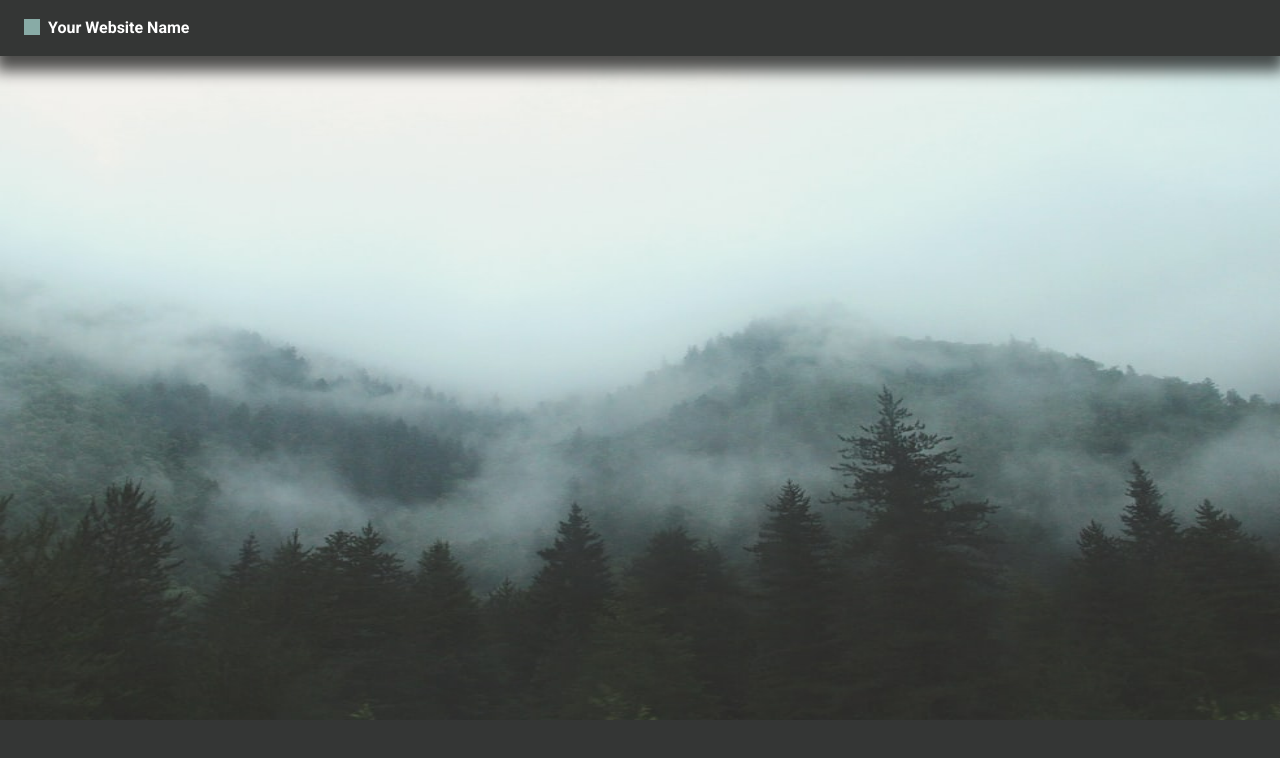
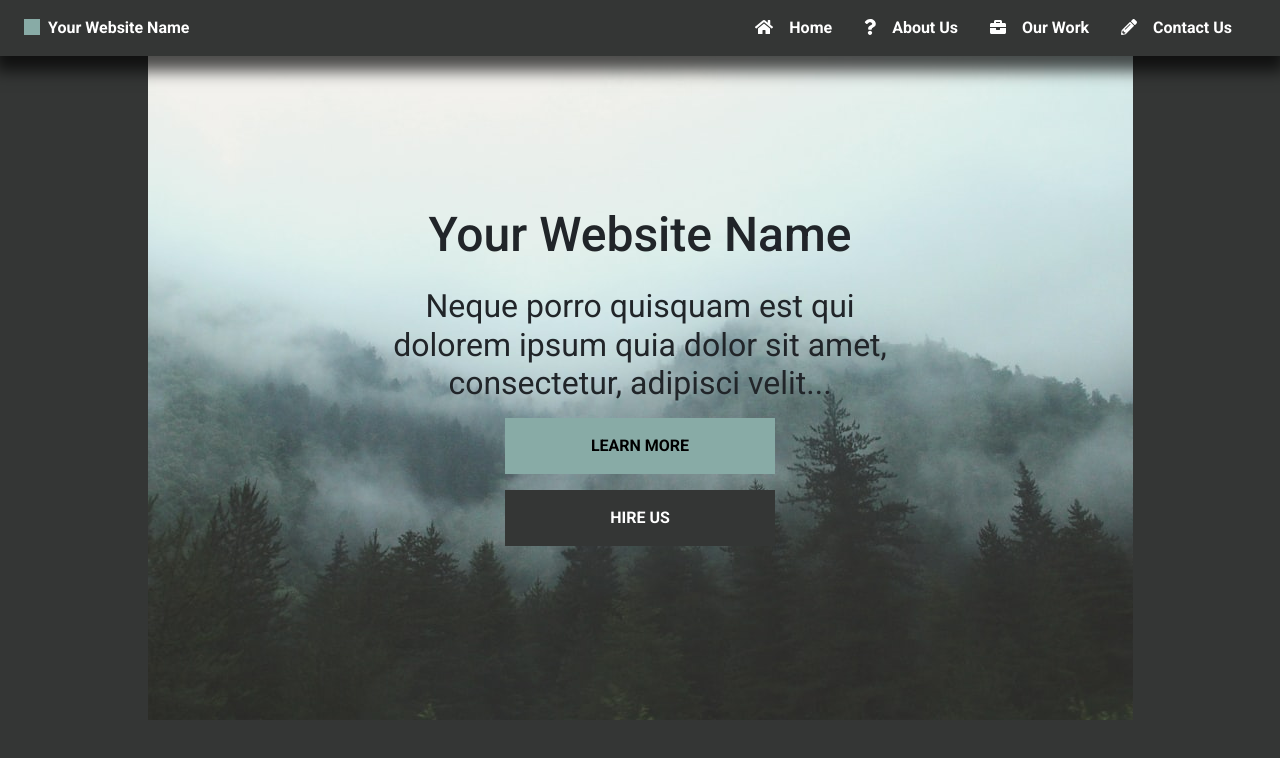
Before and after one commit to jwnukoski/coolgheny, a React (Create React App) app: page / in a window 1280 px wide. Shown: the top 758 px of the page. Built offline with nearby package versions, Linux system fonts and the light colour scheme.

Commit message:
some work on the header

```diff
--- a/src/App.tsx
+++ b/src/App.tsx
@@ -4,10 +4,13 @@ import Nav from './components/Nav/Nav'
 import Header from './components/Header/Header'
 
 function App () {
+  const siteName: string = 'Your Website Name'
+  const callToAction: string = 'Neque porro quisquam est qui dolorem ipsum quia dolor sit amet, consectetur, adipisci velit...'
+
   return (
     <div className="App">
-      <Nav/>
-      <Header/>
+      <Nav siteName={siteName}/>
+      <Header siteName={siteName} callToAction={callToAction}/>
     </div>
   )
 }
--- a/src/components/Header/Header.tsx
+++ b/src/components/Header/Header.tsx
@@ -1,10 +1,22 @@
 import React from 'react'
 import './styles/Header.scss'
 
-function Header () {
+type HeaderProps = {
+  siteName: string;
+  callToAction: string;
+}
+
+function Header (props: HeaderProps) {
   return (
         <header>
-
+          <div className="verticalPadTop"></div>
+          <div className="midContentWrapper">
+            <h1>{props.siteName}</h1>
+            <h2>{props.callToAction}</h2>
+            <a className="learnBtn" href="/#about-us">LEARN MORE</a>
+            <a className="hireBtn" href="/#contact-us">HIRE US</a>
+          </div>
+          <div className="verticalPadBottom"></div>
         </header>
   )
 }
--- a/src/components/Header/styles/Header.scss
+++ b/src/components/Header/styles/Header.scss
@@ -1,16 +1,82 @@
 @import '../../../styles/global';
 
 header {
+    padding-top: 3em;
     background-color: map-get($colors, bkgPrimary);
     background-image: url('./banner.jpeg');
     background-size: 100% 100%;
     object-fit: cover;
     background-repeat: no-repeat;
     min-height: 90vh;
+
+    display: flex;
+    align-items: center;
+    justify-content: center;
+
+    .verticalPadTop {
+        align-self: flex-start;
+    }
+
+    .verticalPadBottom {
+        align-self: flex-end;
+    }
+
+    .midContentWrapper {
+        h1, h2 {
+            text-align: center;
+            display: block;
+            width: 100%;
+            margin-bottom: 0.5em;
+        }
+
+        h1 {
+            font-weight: 2em;
+            font-size: 3em;
+        }
+
+        h2 {
+            max-width: 50%;
+            margin: auto;
+            font-weight: normal;
+        }
+
+        a {
+            font-weight: bold;
+            display: block;
+            padding: 1em;
+            margin: 1em auto;
+            text-decoration: none;
+            text-align: center;
+            max-width: 50%;
+            font-size: 1em;
+        }
+
+        .learnBtn {
+            color: map-get($colors, txtSecondary);
+            background-color: map-get($colors, primary);
+            &:hover {
+                background-color: map-get($colors, secondary);
+            }
+        }
+
+        .hireBtn {
+            background-color: map-get($colors, bkgPrimary);
+            color: map-get($colors, txtPrimary);
+            &:hover {
+                background-color: map-get($colors, bkgSecondary);
+            }
+        }
+    }
 }
 
-@media only screen and (max-width: 768px) {
+@media only screen and (min-width: 768px) {
     header {
         background-size: auto 100%;
+        background-position: center;
+
+        .learnBtn, .hireBtn {
+            display: inline;
+            width: 25%;
+        }
     }
 }
--- a/src/components/Nav/Nav.tsx
+++ b/src/components/Nav/Nav.tsx
@@ -1,10 +1,28 @@
 import React, { useState } from 'react'
 import './styles/Nav.scss'
 import { FontAwesomeIcon } from '@fortawesome/react-fontawesome'
-import { faBars, faTimes } from '@fortawesome/free-solid-svg-icons'
+import { faBars, faTimes, faHome, faQuestion, faBriefcase, faPencilAlt } from '@fortawesome/free-solid-svg-icons'
+import { IconProp } from '@fortawesome/fontawesome-svg-core'
 
-function Nav () {
+type NavProps = {
+  siteName: string;
+}
+
+type Link = {
+  name: string;
+  link: string;
+  fontAwesomeIcon: IconProp;
+  alt: string;
+}
+
+function Nav (props: NavProps) {
   const [displayMobileMenu, setDisplayMobileMenu] = useState(false)
+  const links: Link[] = [
+    { name: 'Home', link: '/#home', fontAwesomeIcon: faHome, alt: '' },
+    { name: 'About Us', link: '/#about-us', fontAwesomeIcon: faQuestion, alt: 'Learn More' },
+    { name: 'Our Work', link: '/#our-work', fontAwesomeIcon: faBriefcase, alt: '' },
+    { name: 'Contact Us', link: '/#contact-us', fontAwesomeIcon: faPencilAlt, alt: 'Hire Us' }
+  ]
 
   function toggleDisplayMenu () {
     setDisplayMobileMenu(!displayMobileMenu)
@@ -17,6 +35,13 @@ function Nav () {
           <button onClick={toggleDisplayMenu}>
             <FontAwesomeIcon icon={faTimes}/>
           </button>
+          {
+            links.map((item, index) => {
+              return <a href={item.link} key={index} title={item.name}>
+                <FontAwesomeIcon icon={item.fontAwesomeIcon}/>
+              </a>
+            })
+          }
         </div>
       )
     }
@@ -25,7 +50,7 @@ function Nav () {
   return (
     <nav>
       <div className="brand">
-        <span><div className="block"></div>Your Website Name</span>
+        <span><div className="block"></div>{props.siteName}</span>
       </div>
       <div className="mobileMenu">
         <button onClick={toggleDisplayMenu}>
@@ -34,7 +59,14 @@ function Nav () {
         { getDisplayMenu(displayMobileMenu) }
       </div>
       <div className="desktopMenu">
-
+        {
+          links.map((item, index) => {
+            return <a href={item.link} key={index}>
+              <FontAwesomeIcon icon={item.fontAwesomeIcon}/>
+              {item.name}
+              </a>
+          })
+        }
       </div>
     </nav>
   )
--- a/src/components/Nav/styles/Nav.scss
+++ b/src/components/Nav/styles/Nav.scss
@@ -74,6 +74,31 @@ nav path {
 
     button {
         padding: 1em;
+        position: relative;
+        left: 4px;
+    }
+}
+
+.mobileMenuDropDown a {
+    display: block;
+    padding: 1em;
+    &:hover {
+        color: map-get($colors, secondary);
+    }
+}
+
+.desktopMenu a {
+    text-decoration: none;
+    font-weight: bold;
+    margin-right: 2em;
+    color: map-get($colors, txtPrimary);
+
+    &:hover {
+        border-bottom: 4px solid map-get($colors, secondary);
+    }
+
+    svg {
+        margin-right: 1em;
     }
 }
 
--- a/src/components/Nav/styles/NavItem.scss
+++ /dev/null
@@ -1 +0,0 @@
-@import '../../../styles/global';
--- a/src/styles/index.scss
+++ b/src/styles/index.scss
@@ -13,3 +13,8 @@ body {
   font-family: 'Roboto', sans-serif;
   background-color: map-get($colors, bkgPrimary);
 }
+
+html {
+  max-width: 1080px;
+  margin: auto;
+}
```
Also changed, not shown: src/components/Nav/NavItem.tsx (deleted, +0 -17 lines).
